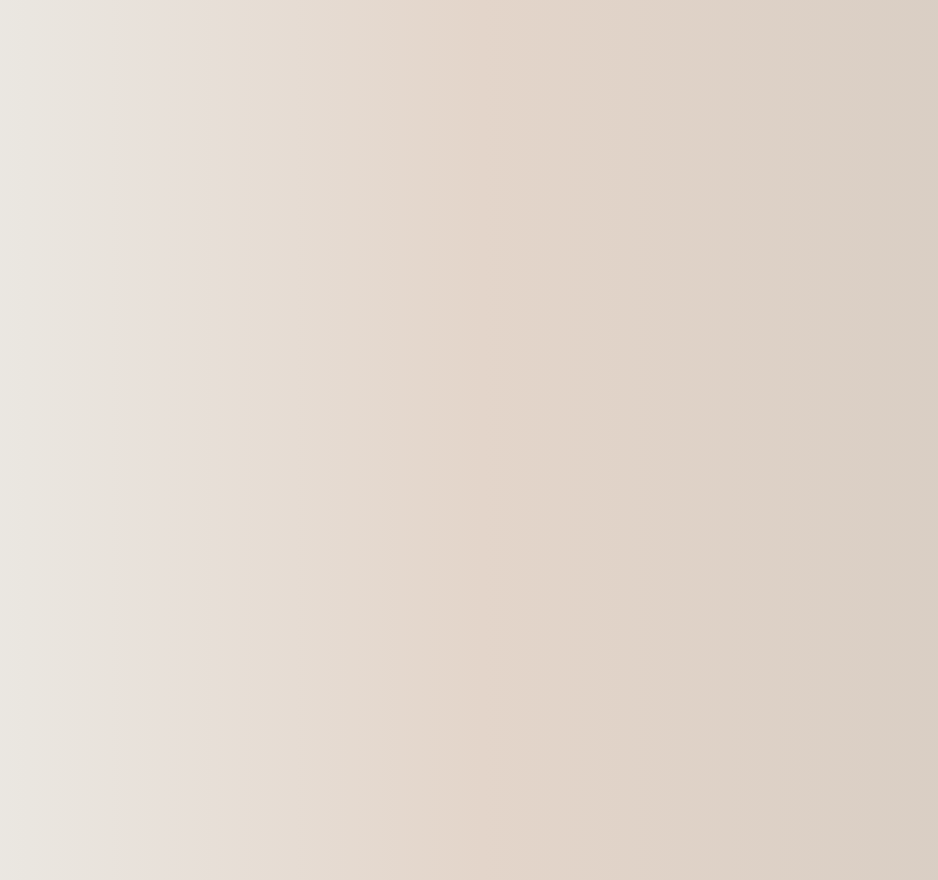
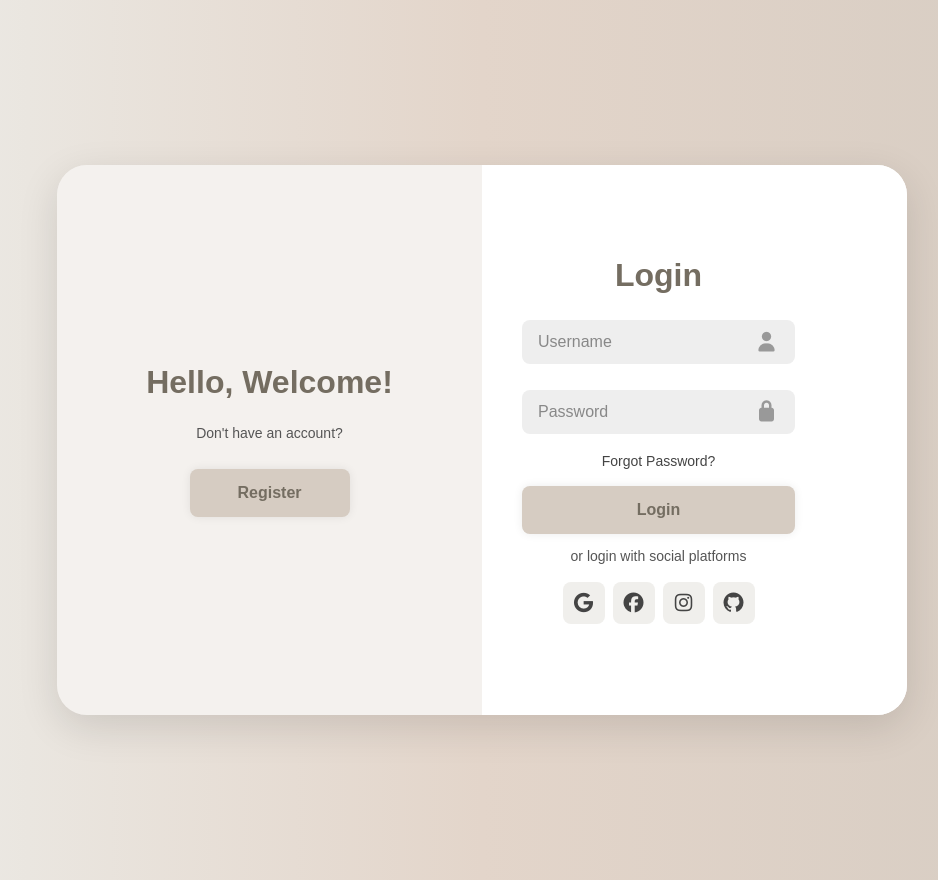
Before and after one commit to Alelover01/personalHub, a React (Create React App) app in the folder frontend/: page / in a window 1280 px wide. Shown: the whole page, without its empty margins (158-1096 px from the left). Built offline with nearby package versions, Linux system fonts and the light colour scheme.

Commit message:
Trying style login 1.0

```diff
--- a/frontend/src/pages/Auth/Auth.css
+++ b/frontend/src/pages/Auth/Auth.css
@@ -21,7 +21,7 @@
 .auth-layout .container {
   position: relative;
   width: 850px;
-  height: auto;
+  min-height: 550px;
   background: #fff;
   margin: 0;
   border-radius: 30px;
@@ -340,10 +340,10 @@
   .auth-layout .form-box {
     width: 100%;
     position: relative;
+    height: auto;
     transform: none !important;
     opacity: 1 !important;
     padding: 26px 18px;
-    height: auto;
   }
 
   /* Nascondi blob/pannelli desktop */
```
